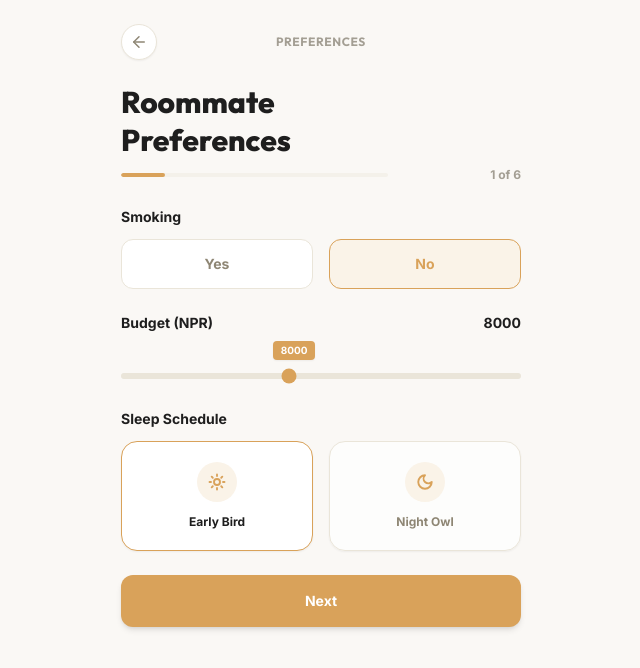
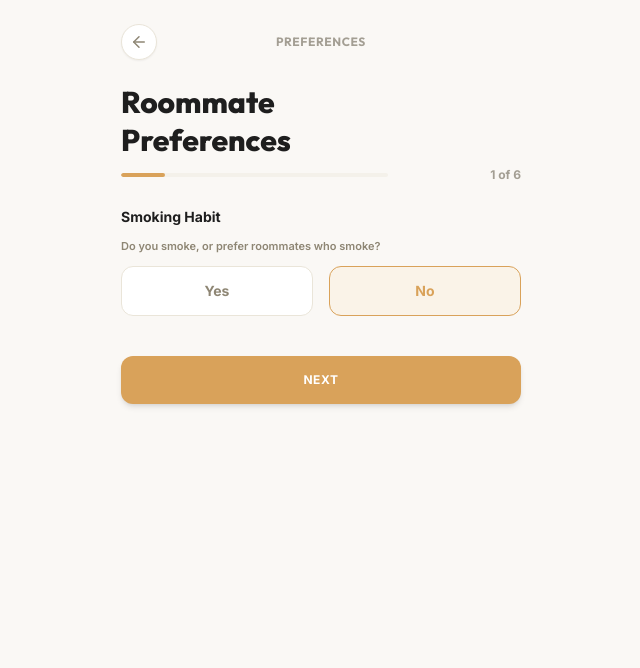
Before and after one commit to Prasneup/Sahavas, a React (Vite) app in the folder frontend/: page /roommates in a window 1280 px wide. Shown: the top 668 px of the page, without its empty margins (319-959 px from the left). Built offline with nearby package versions, Linux system fonts and the light colour scheme; sample sign-in values are in the browser's storage; the HTML template or start-up script is replaced by a standard one.

Commit message:
Implement all 6 steps questionnaire for roommates preferences quiz before displaying swiper deck

```diff
--- a/frontend/src/pages/RoommateDiscovery.tsx
+++ b/frontend/src/pages/RoommateDiscovery.tsx
@@ -25,11 +25,15 @@ interface Match {
 
 const RoommateDiscovery: React.FC = () => {
   const [step, setStep] = useState<'QUIZ' | 'MATCHES'>('QUIZ');
+  const [quizStep, setQuizStep] = useState<number>(1);
 
   // Quiz values
   const [smoking, setSmoking] = useState<boolean>(false);
   const [budget, setBudget] = useState<number>(8000);
   const [sleepSchedule, setSleepSchedule] = useState<'EARLY' | 'OWL'>('EARLY');
+  const [drinking, setDrinking] = useState<'NEVER' | 'SOCIALLY' | 'REGULAR'>('NEVER');
+  const [foodPreference, setFoodPreference] = useState<'VEG' | 'NON_VEG' | 'ANYTHING'>('ANYTHING');
+  const [cleanliness, setCleanliness] = useState<'HIGH' | 'MODERATE' | 'LOW'>('MODERATE');
 
   const [matches, setMatches] = useState<Match[]>([]);
   const [currentIndex, setCurrentIndex] = useState<number>(0);
@@ -51,13 +55,13 @@ const RoommateDiscovery: React.FC = () => {
 
     const payload = {
       smoking: smoking ? 2 : 0,
-      drinking: 0,
+      drinking: drinking === 'NEVER' ? 0 : drinking === 'SOCIALLY' ? 1 : 2,
       sleepSchedule: sleepSchedule === 'EARLY' ? 0 : 1,
-      cleanliness: 1,
+      cleanliness: cleanliness === 'HIGH' ? 2 : cleanliness === 'MODERATE' ? 1 : 0,
       budgetMin: budget - 2000,
       budgetMax: budget + 2000,
-      studyHabits: 0,
-      foodPreference: 2,
+      studyHabits: 1,
+      foodPreference: foodPreference === 'VEG' ? 0 : foodPreference === 'NON_VEG' ? 1 : 2,
       socialLevel: 1,
       noiseTolerance: 1
     };
@@ -263,6 +267,7 @@ const RoommateDiscovery: React.FC = () => {
 
   // Reset quiz state to discovery
   const resetQuiz = () => {
+    setQuizStep(1);
     setStep('QUIZ');
   };
 
@@ -292,15 +297,20 @@ const RoommateDiscovery: React.FC = () => {
             {/* Progress indicator */}
             <div className="flex items-center justify-between text-xs text-[#A39E93] font-bold mb-6">
               <div className="w-2/3 bg-[#EAE5D9]/40 h-1 rounded-full overflow-hidden">
-                <div className="bg-[#D9A25A] h-full w-1/6 rounded-full" />
+                <div
+                  className="bg-[#D9A25A] h-full rounded-full transition-all duration-300"
+                  style={{ width: `${(quizStep / 6) * 100}%` }}
+                />
               </div>
-              <span>1 of 6</span>
+              <span>{quizStep} of 6</span>
             </div>
 
             <form onSubmit={handleQuizSubmit} className="space-y-6">
               {/* Question 1: Smoking */}
+              {quizStep === 1 && (
                 <div className="space-y-3">
-                <label className="block text-sm font-bold text-[#1E1E1E]">Smoking</label>
+                  <label className="block text-sm font-bold text-[#1E1E1E]">Smoking Habit</label>
+                  <p className="text-[11px] text-[#8E8674] font-semibold -mt-1 leading-snug">Do you smoke, or prefer roommates who smoke?</p>
                   <div className="grid grid-cols-2 gap-4">
                     <button
                       type="button"
@@ -326,20 +336,23 @@ const RoommateDiscovery: React.FC = () => {
                     </button>
                   </div>
                 </div>
+              )}
 
               {/* Question 2: Budget */}
+              {quizStep === 2 && (
                 <div className="space-y-3">
                   <div className="flex justify-between items-baseline">
-                  <label className="block text-sm font-bold text-[#1E1E1E]">Budget (NPR)</label>
-                  <span className="text-sm font-bold text-[#1E1E1E]">{budget}</span>
+                    <label className="block text-sm font-bold text-[#1E1E1E]">Target Monthly Budget (NPR)</label>
+                    <span className="text-sm font-bold text-[#D9A25A]">Rs. {budget}</span>
                   </div>
+                  <p className="text-[11px] text-[#8E8674] font-semibold -mt-1 leading-snug">Select your maximum budget capacity for flat rent.</p>
 
-                <div className="relative pt-4">
+                  <div className="relative pt-6">
                     <div
                       className="absolute -top-1 bg-[#D9A25A] text-white text-[10px] font-black px-2 py-0.5 rounded shadow-sm transition"
                       style={{ left: `calc(${(budget - 3000) / 12000 * 85}% + 10px)` }}
                     >
-                    {budget}
+                      NPR {budget}
                     </div>
                     <input
                       type="range"
@@ -352,20 +365,23 @@ const RoommateDiscovery: React.FC = () => {
                     />
                   </div>
                 </div>
+              )}
 
               {/* Question 3: Sleep Schedule */}
+              {quizStep === 3 && (
                 <div className="space-y-3">
-                <label className="block text-sm font-bold text-[#1E1E1E]">Sleep Schedule</label>
+                  <label className="block text-sm font-bold text-[#1E1E1E]">Sleep Schedule & Timing</label>
+                  <p className="text-[11px] text-[#8E8674] font-semibold -mt-1 leading-snug">Are you an early riser or a night owl?</p>
                   <div className="grid grid-cols-2 gap-4">
                     <div
                       onClick={() => setSleepSchedule('EARLY')}
                       className={`cursor-pointer rounded-2xl p-5 border shadow-sm transition flex flex-col items-center gap-3 ${
                         sleepSchedule === 'EARLY'
-                        ? 'border-[#D9A25A] bg-white text-[#1E1E1E]'
-                        : 'border-[#EAE5D9] bg-white/70 text-[#8E8674]'
+                          ? 'border-[#D9A25A] bg-[#FAF3E8] text-[#D9A25A]'
+                          : 'border-[#EAE5D9] bg-white text-[#8E8674]'
                       }`}
                     >
-                    <div className="w-10 h-10 rounded-full bg-[#FAF3E8] flex items-center justify-center text-[#D9A25A]">
+                      <div className="w-10 h-10 rounded-full bg-white flex items-center justify-center text-[#D9A25A] shadow-sm">
                         <Sun size={18} className="stroke-[2.5]" />
                       </div>
                       <span className="text-xs font-black">Early Bird</span>
@@ -375,26 +391,132 @@ const RoommateDiscovery: React.FC = () => {
                       onClick={() => setSleepSchedule('OWL')}
                       className={`cursor-pointer rounded-2xl p-5 border shadow-sm transition flex flex-col items-center gap-3 ${
                         sleepSchedule === 'OWL'
-                        ? 'border-[#D9A25A] bg-white text-[#1E1E1E]'
-                        : 'border-[#EAE5D9] bg-white/70 text-[#8E8674]'
+                          ? 'border-[#D9A25A] bg-[#FAF3E8] text-[#D9A25A]'
+                          : 'border-[#EAE5D9] bg-white text-[#8E8674]'
                       }`}
                     >
-                    <div className="w-10 h-10 rounded-full bg-[#FAF3E8] flex items-center justify-center text-[#D9A25A]">
+                      <div className="w-10 h-10 rounded-full bg-white flex items-center justify-center text-[#D9A25A] shadow-sm">
                         <Moon size={18} className="stroke-[2.5]" />
                       </div>
                       <span className="text-xs font-black">Night Owl</span>
                     </div>
                   </div>
                 </div>
+              )}
 
-              {/* Full Width Next Submit Button */}
+              {/* Question 4: Drinking Habit */}
+              {quizStep === 4 && (
+                <div className="space-y-3">
+                  <label className="block text-sm font-bold text-[#1E1E1E]">Drinking Socially</label>
+                  <p className="text-[11px] text-[#8E8674] font-semibold -mt-1 leading-snug">How often do you drink alcohol?</p>
+                  <div className="flex flex-col gap-3">
+                    {['NEVER', 'SOCIALLY', 'REGULAR'].map((choice) => (
+                      <button
+                        key={choice}
+                        type="button"
+                        onClick={() => setDrinking(choice as any)}
+                        className={`w-full py-4 rounded-xl border text-xs font-black uppercase tracking-wider transition ${
+                          drinking === choice
+                            ? 'border-[#D9A25A] bg-[#FAF3E8] text-[#D9A25A]'
+                            : 'border-[#EAE5D9] bg-white text-[#8E8674]'
+                        }`}
+                      >
+                        {choice}
+                      </button>
+                    ))}
+                  </div>
+                </div>
+              )}
+
+              {/* Question 5: Food Preference */}
+              {quizStep === 5 && (
+                <div className="space-y-3">
+                  <label className="block text-sm font-bold text-[#1E1E1E]">Diet / Food Preference</label>
+                  <p className="text-[11px] text-[#8E8674] font-semibold -mt-1 leading-snug">What are your dietary preferences for shared kitchens?</p>
+                  <div className="grid grid-cols-3 gap-3">
+                    {[
+                      { key: 'VEG', label: 'Vegetarian' },
+                      { key: 'NON_VEG', label: 'Non-Veg' },
+                      { key: 'ANYTHING', label: 'Anything' }
+                    ].map((item) => (
+                      <button
+                        key={item.key}
+                        type="button"
+                        onClick={() => setFoodPreference(item.key as any)}
+                        className={`py-4 rounded-xl border text-[10px] font-black uppercase tracking-wider transition ${
+                          foodPreference === item.key
+                            ? 'border-[#D9A25A] bg-[#FAF3E8] text-[#D9A25A]'
+                            : 'border-[#EAE5D9] bg-white text-[#8E8674]'
+                        }`}
+                      >
+                        {item.label}
+                      </button>
+                    ))}
+                  </div>
+                </div>
+              )}
+
+              {/* Question 6: Cleanliness Level */}
+              {quizStep === 6 && (
+                <div className="space-y-3">
+                  <label className="block text-sm font-bold text-[#1E1E1E]">Cleanliness Level</label>
+                  <p className="text-[11px] text-[#8E8674] font-semibold -mt-1 leading-snug">Describe your ideal cleaning routines for common areas.</p>
+                  <div className="flex flex-col gap-3">
+                    {[
+                      { key: 'HIGH', label: 'Very Clean (Organized daily)' },
+                      { key: 'MODERATE', label: 'Moderate (Clean weekly)' },
+                      { key: 'LOW', label: 'Relaxed (Clean occasionally)' }
+                    ].map((item) => (
+                      <button
+                        key={item.key}
+                        type="button"
+                        onClick={() => setCleanliness(item.key as any)}
+                        className={`w-full py-4 rounded-xl border text-xs font-black transition ${
+                          cleanliness === item.key
+                            ? 'border-[#D9A25A] bg-[#FAF3E8] text-[#D9A25A]'
+                            : 'border-[#EAE5D9] bg-white text-[#8E8674]'
+                        }`}
+                      >
+                        {item.label}
+                      </button>
+                    ))}
+                  </div>
+                </div>
+              )}
+
+              {/* Navigation Action Buttons footer */}
+              <div className="flex gap-4 mt-8 pt-4">
+                {quizStep > 1 && (
+                  <button
+                    type="button"
+                    onClick={() => setQuizStep(quizStep - 1)}
+                    className="w-1/3 bg-white border border-[#EAE5D9] hover:bg-[#FAF8F5] text-[#8E8674] font-bold py-4 rounded-xl shadow-sm transition text-xs uppercase tracking-wider"
+                  >
+                    Back
+                  </button>
+                )}
+
+                {quizStep < 6 ? (
+                  <button
+                    type="button"
+                    onClick={() => setQuizStep(quizStep + 1)}
+                    className={`bg-[#D9A25A] hover:bg-[#C9924A] text-white font-bold py-4 rounded-xl shadow-md transition text-xs uppercase tracking-wider ${
+                      quizStep > 1 ? 'w-2/3' : 'w-full'
+                    }`}
+                  >
+                    Next
+                  </button>
+                ) : (
                   <button
                     type="submit"
                     disabled={loading}
-                className="w-full bg-[#D9A25A] hover:bg-[#C9924A] text-white font-bold py-4 rounded-xl shadow-md transition disabled:opacity-50 text-sm mt-8"
+                    className="w-2/3 bg-[#D9A25A] hover:bg-[#C9924A] text-white font-black py-4 rounded-xl shadow-md transition disabled:opacity-50 text-xs uppercase tracking-wider"
                   >
-                {loading ? 'Evaluating Compatibility Matrix...' : 'Next'}
+                    {loading ? 'Submitting...' : 'Finish & Match'}
                   </button>
+                )}
+              </div>
+
             </form>
           </div>
         ) : (
```
Lines whose indentation alone changed are shown as unchanged.
